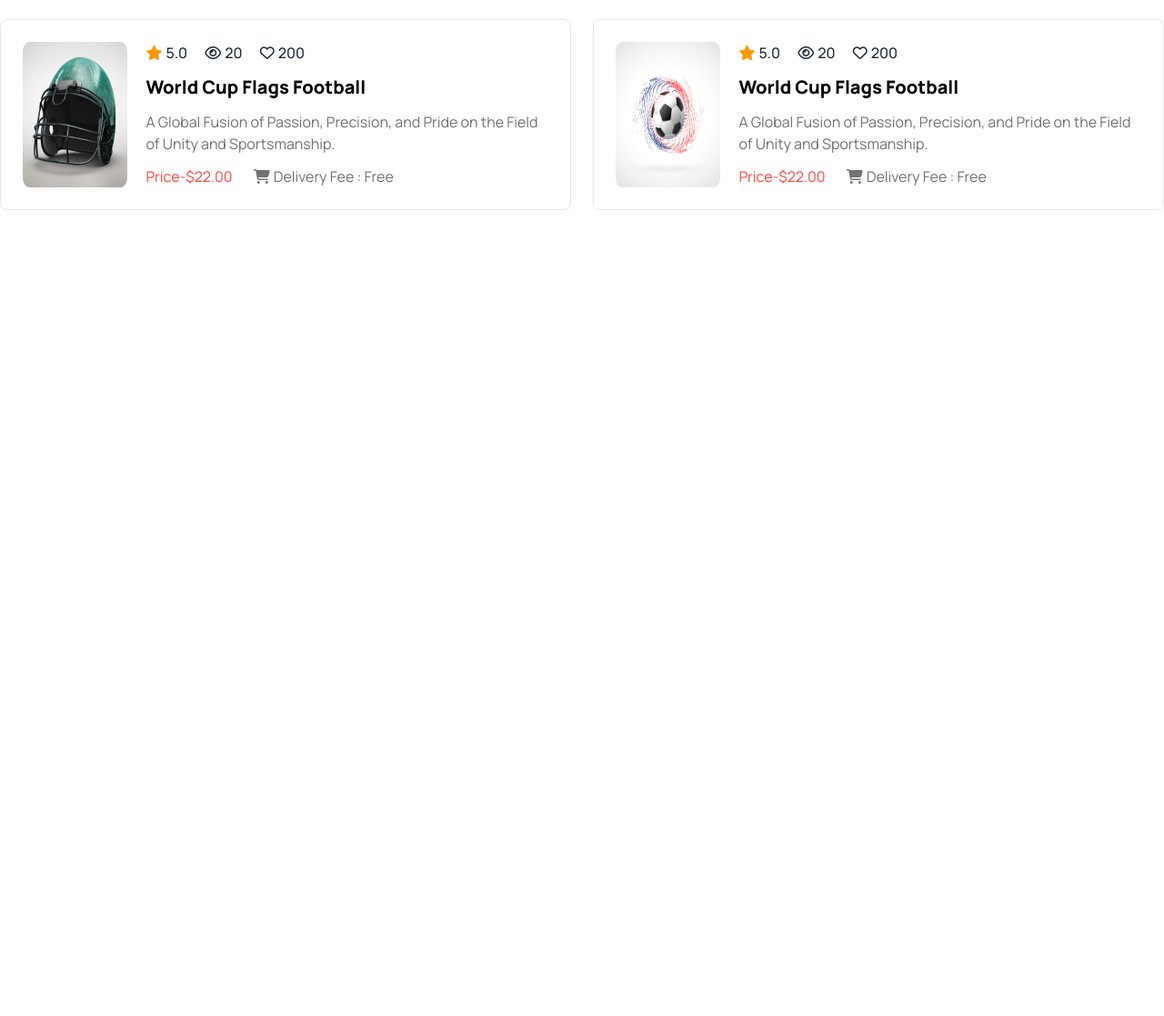
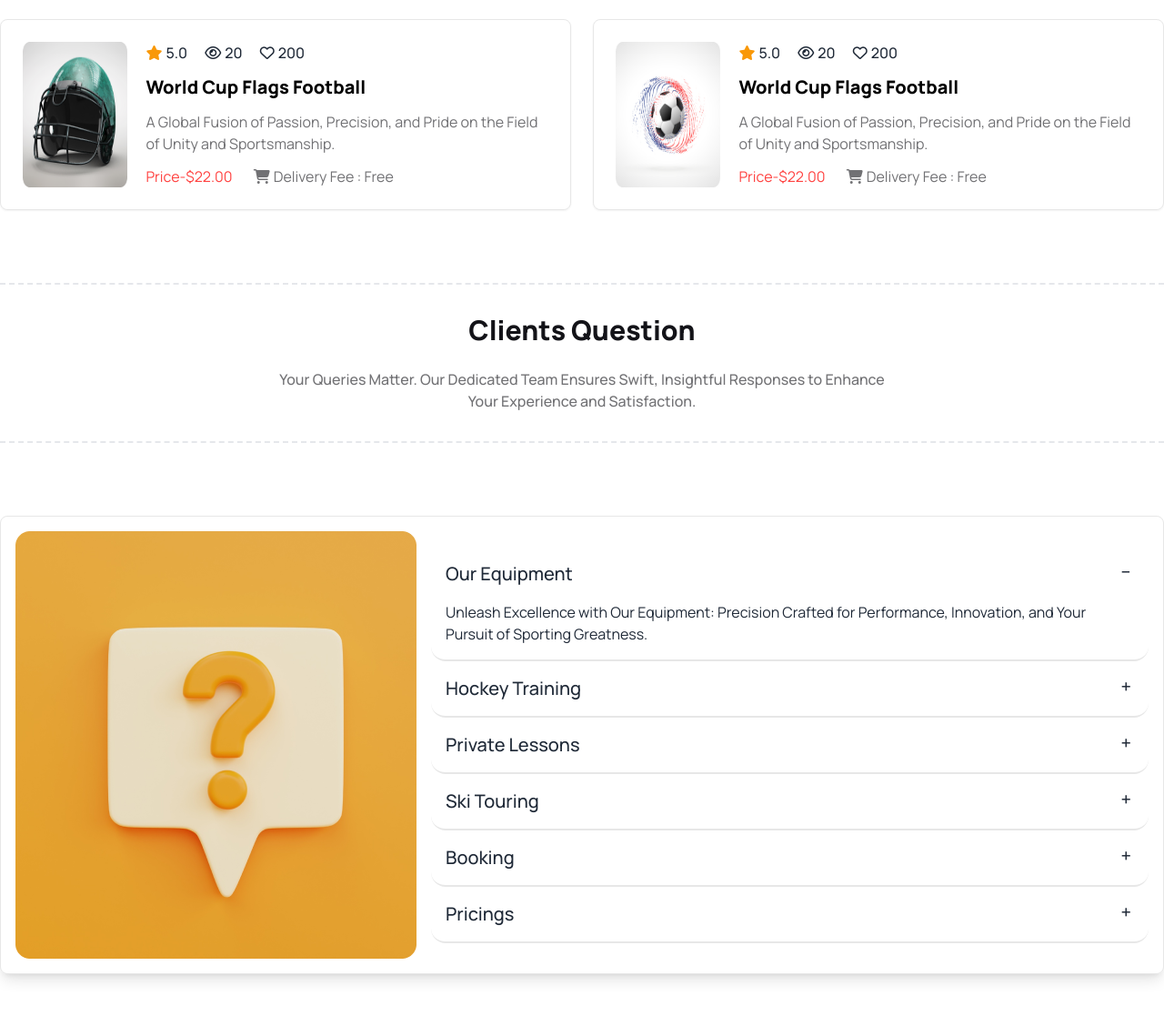
Before and after one commit to wasim475/b9-a3, a plain HTML site: page index.html in a window 1280 px wide. Shown: the part 3221-4338 px from the top of the page at 91% size. Before the commit the page ends 3452 px from the top, so only its background shows below. Drawn offline with nearby package versions, Linux system fonts and the light colour scheme.

Commit message:
Clients Question part done

```diff
--- a/index.html
+++ b/index.html
@@ -247,7 +247,7 @@
                     #Our New Products Start
         ========================================================= -->
 
-        <section>
+        <section class="mb-5 lg:mb-20">
             <div class="space-y-6 border-t-2 border-b-2 border-dashed p-8 mb-6 lg:mb-20">
                 <h3 class=" text-2xl lg:text-3xl font-extrabold text-center text-[#131318]">Our New Products</h3>
                 <p class=" max-w-full lg:max-w-2xl mx-auto font-medium text-center text-[#13131899]">Discover Innovation Unveiled: Our New Products Redefine Excellence, Offering Cutting-edge Solutions for Your Evolving Needs and Demands </p>
@@ -395,6 +395,86 @@
         <!-- ========================================================
                     #Our New Products end
         ========================================================= -->
+
+
+        <!-- ========================================================
+                    #Clients Question Start
+        ========================================================= -->
+        <section class="mb-6 lg:mb-20">
+            <div class="space-y-6 border-t-2 border-b-2 border-dashed p-8 mb-6 lg:mb-20">
+                <h3 class=" text-2xl lg:text-3xl font-extrabold text-center text-[#131318]">Clients Question</h3>
+                <p class=" max-w-full lg:max-w-2xl mx-auto font-medium text-center text-[#13131899]">Your Queries Matter. Our Dedicated Team Ensures Swift, Insightful Responses to Enhance Your Experience and Satisfaction. </p>
+            </div>
+            <!-- faq start -->
+            <!-- img part -->
+            <div class="heroi border-[1px] border-solid border-[#1313181A] rounded-lg shadow-lg">
+                <div class="hero-content flex-col lg:flex-row">
+                  <img src="./Images/11.png" class=" rounded-lg" />
+                  <!-- faq -->
+                  <div>
+                    <div class="collapse collapse-plus border-b-2 border-[#1313181A]">
+                        <input type="radio" name="my-accordion-3" checked="checked" />
+                        <div class="collapse-title text-xl font-medium">
+                            Our Equipment
+                        </div>
+                        <div class="collapse-content">
+                          <p>Unleash Excellence with Our Equipment: Precision Crafted for Performance, Innovation, and Your Pursuit of Sporting Greatness.</p>
+                        </div>
+                      </div>
+                      <div class="collapse collapse-plus border-b-2 border-[#1313181A]">
+                        <input type="radio" name="my-accordion-3" />
+                        <div class="collapse-title text-xl font-medium">
+                            Hockey Training
+                        </div>
+                        <div class="collapse-content">
+                          <p>Hockey Training: Elevate Your Game. Expert Coaching, Intensive Drills, and Passionate Guidance for Peak Performance on the Ice</p>
+                        </div>
+                      </div>
+                      <div class="collapse collapse-plus border-b-2 border-[#1313181A]">
+                        <input type="radio" name="my-accordion-3" />
+                        <div class="collapse-title text-xl font-medium">
+                            Private Lessons
+                        </div>
+                        <div class="collapse-content">
+                          <p>Private Lessons: Tailored Guidance, Personalized Growth. Unlock Your Potential with One-on-One Sessions, Nurturing Skills and Confidence in Every Step.</p>
+                        </div>
+                      </div>
+                      <div class="collapse collapse-plus border-b-2 border-[#1313181A]">
+                        <input type="radio" name="my-accordion-3" />
+                        <div class="collapse-title text-xl font-medium">
+                            Ski Touring
+                        </div>
+                        <div class="collapse-content">
+                          <p>Ski Touring: Explore Nature's Canvas. Embark on an Adventure Beyond Boundaries, Gliding Through Pristine Landscapes in an Unforgettable Alpine Journey</p>
+                        </div>
+                      </div>
+                      <div class="collapse collapse-plus border-b-2 border-[#1313181A]">
+                        <input type="radio" name="my-accordion-3" />
+                        <div class="collapse-title text-xl font-medium">
+                          Booking
+                        </div>
+                        <div class="collapse-content">
+                          <p>Seamless Booking Experience: Secure Your Spot with Effortless Reservations, Ensuring Convenience and Anticipation for Your Next Unforgettable Adventure.</p>
+                        </div>
+                      </div>
+                      <div class="collapse collapse-plus border-b-2 border-[#1313181A]">
+                        <input type="radio" name="my-accordion-3" />
+                        <div class="collapse-title text-xl font-medium">
+                            Pricings
+                        </div>
+                        <div class="collapse-content">
+                          <p>Discover Clear, Competitive Rates Tailored to Your Needs, Ensuring Value and Affordability in Every Service We Offer</p>
+                        </div>
+                      </div>
+                  </div>
+                </div>
+              </div>
+
+            <!-- faq end -->
+        </section>
+        <!-- ========================================================
+                    #Clients Question end
+        ========================================================= -->
     </main>
     <footer></footer>
 </body>
```
